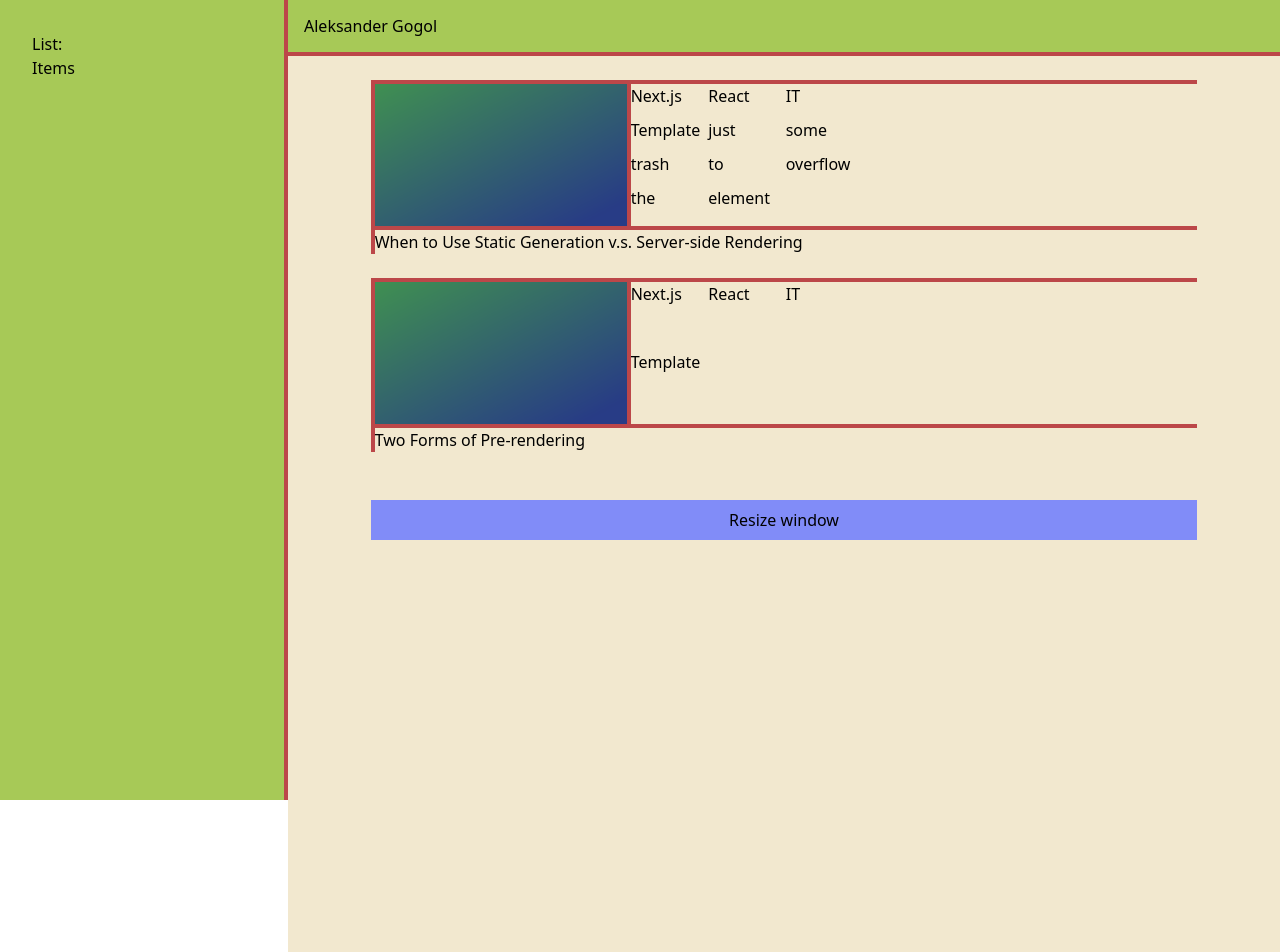
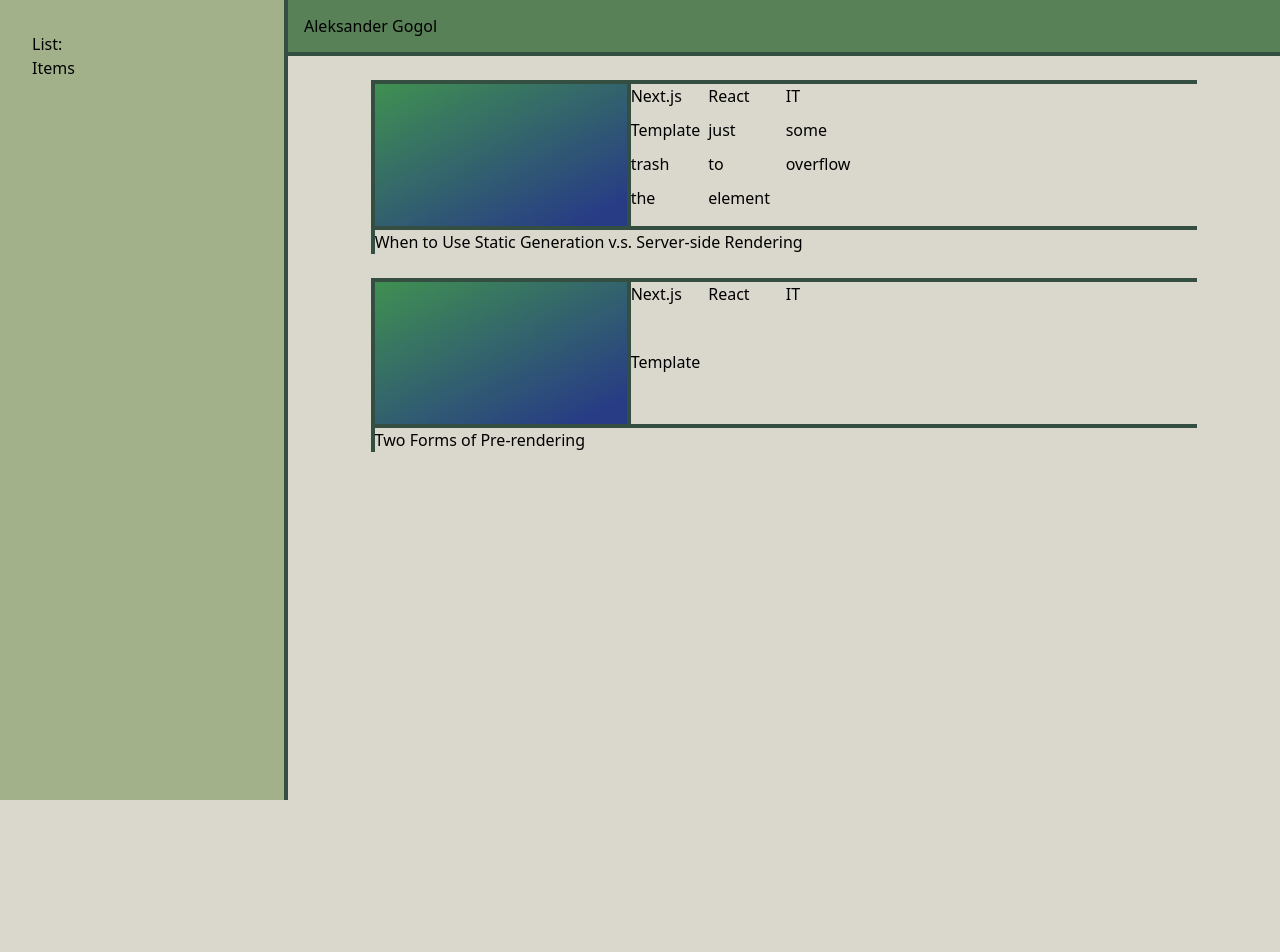
Before and after one commit to catvatar/portfolio, a Next.js app: page / in a window 1280 px wide. Shown: the top 952 px of the page. Built offline with nearby package versions, Linux system fonts and the light colour scheme.

Commit message:
180 switch from _app to Layout

```diff
--- /dev/null
+++ b/components/layout.js
@@ -0,0 +1,3 @@
+export default function Layout({ children }) {
+  return <div>{children}</div>;
+}
--- a/pages/_app.js
+++ b/pages/_app.js
@@ -1,14 +1,11 @@
 import '../styles/global.css';
 import { GlobalNav } from '../ui/global-nav';
-import { isHome } from '../public/Context';
 
 export default function App({ Component, pageProps }) {
   return (
-  <>
-    <isHome.Provider value={Component.name == 'Home'}>
-      <GlobalNav />
-    </isHome.Provider>
-    <div className='lg:ml-sidebar bg-primary py-6'>
+  <div className='bg-primary'>
+    <GlobalNav />
+    <div className='lg:ml-sidebar py-6'>
       <div className='flex justify-center'>
         <div className='w-5/6'>
           <Component {...pageProps} />
@@ -16,5 +13,5 @@ export default function App({ Component, pageProps }) {
       </div>
       <div className="w-full h-screen bg-primary"></div>
     </div>
-  </>);
+  </div>);
 }
--- a/pages/index.js
+++ b/pages/index.js
@@ -1,6 +1,5 @@
 import Head from 'next/head';
 import { getSortedPostsData } from '../lib/posts';
-import Link from 'next/link';
 import { BlogElement } from '../ui/blog-element';
 
 
@@ -30,9 +29,6 @@ export default function Home({ allPostsData }) {
           ))}
         </ul>
       </section>
-      <br />
-      <div className="bg-teal-400 sm:bg-red-400 md:bg-green-400 lg:bg-yellow-400 xl:bg-indigo-400 w-full py-2 px-4 text-center">Resize window</div>
-      <br />
     </>
   );
 }
--- a/pages/posts/[id].js
+++ b/pages/posts/[id].js
@@ -25,7 +25,7 @@ export default function Post({ postData }) {
       <Head>
         <title>{postData.title}</title>
       </Head>
-      <article className='prose lg:prose-xl max-w-none prose-img:w-1/2'>
+      <article className='prose lg:prose-xl max-w-none prose-img:h-52'>
         <h1 className='flex justify-center'>{postData.title}</h1>
         <div dangerouslySetInnerHTML={{ __html: postData.contentHtml }} />
       </article>
--- a/tailwind.config.ts
+++ b/tailwind.config.ts
@@ -14,9 +14,16 @@ export default {
   theme: {
     extend: {
       colors: {
-        'primary': '#f2e8cf',
-        'secondary': '#a7c957',
-        'detail': '#bc4749'
+        // 'primary': '#cae9ff',
+        // 'secondary-light': '#bee9e8',
+        // 'secondary-dark': '#5fa8d3',
+        // 'detail-light': '#'
+        // 'detail-dark': '#1b4965'
+        'primary': '#DAD7CD',
+        'secondary-light': '#A3B18A',
+        'secondary-dark': '#588157',
+        'detail-light': '#3A5A40',
+        'detail-dark': '#344E41'
       },
       spacing: {
         'sidebar': '18rem',
--- a/ui/blog-element.tsx
+++ b/ui/blog-element.tsx
@@ -11,9 +11,9 @@ export function BlogElement({
     <Link
       href={`${postPath}`}
     >
-      <div className='border-4 border-r-0 border-b-0 border-detail h-58'>
-        <div className='border-0 border-b-4 border-detail h-2/3 grid grid-flow-col auto-cols-max gap-0 justify-items-start'>
-          <div className='border-0 border-r-4 w-64 border-detail'>
+      <div className='border-4 border-r-0 border-b-0 border-detail-dark h-58'>
+        <div className='border-0 border-b-4 border-detail-dark h-2/3 grid grid-flow-col auto-cols-max gap-0 justify-items-start'>
+          <div className='border-0 border-r-4 w-64 border-detail-dark'>
             <Image
               height={0}
               src={img}
--- a/ui/side-nav.tsx
+++ b/ui/side-nav.tsx
@@ -9,11 +9,11 @@ export function SideNav({ stateProp }) {
   const root = useContext(isHome);
 
   return (
-    <div className={clsx('fixed top-0 bg-secondary border-r-4 border-detail bottom-0 z-auto w-sidebar', {'invisible lg:visible' : !isOpen})}>
+    <div className={clsx('fixed top-0 bg-secondary-light border-r-4 border-detail-dark bottom-0 z-auto w-sidebar', {'invisible lg:visible' : !isOpen})}>
       <div
         className={clsx(
           'lg:block',
-          {'fixed inset-x-0 bottom-0 top-14 bg-secondary': isOpen,
+          {'fixed inset-x-0 bottom-0 top-14 bg-secondary-light': isOpen,
           hidden: !isOpen,
         })}
       >
--- a/ui/top-nav.tsx
+++ b/ui/top-nav.tsx
@@ -1,26 +1,15 @@
 'use client';
 
-import Link from 'next/link';
 import clsx from 'clsx';
-import { isHome } from '../public/Context';
-import { useContext } from 'react';
 
 export function TopNav({ stateProp }) {
   const [isOpen, setIsOpen] = stateProp;
-  const root = useContext(isHome);
 
   return (
-    <nav className={clsx('bg-secondary border-b-detail border-b-4','w-full h-14 top-0 lg:sticky lg:ml-sidebar', {'fixed' : isOpen})}>
+    <nav className={clsx('bg-secondary-dark border-b-detail-dark border-b-4','w-full h-14 top-0 lg:sticky lg:ml-sidebar', {'fixed' : isOpen})}>
       <div className='grid grid-flow-col justify-stretch content-center h-full px-4'>
         <div className='judtify-self-start'>
           Aleksander Gogol
-        </div>
-        <div className={clsx('judtify-self-start', {'hidden' : root})}>
-          <Link
-            href="/"
-          >
-            Back
-          </Link>
         </div>
         <div className='flex justify-end'>
           <button
```
